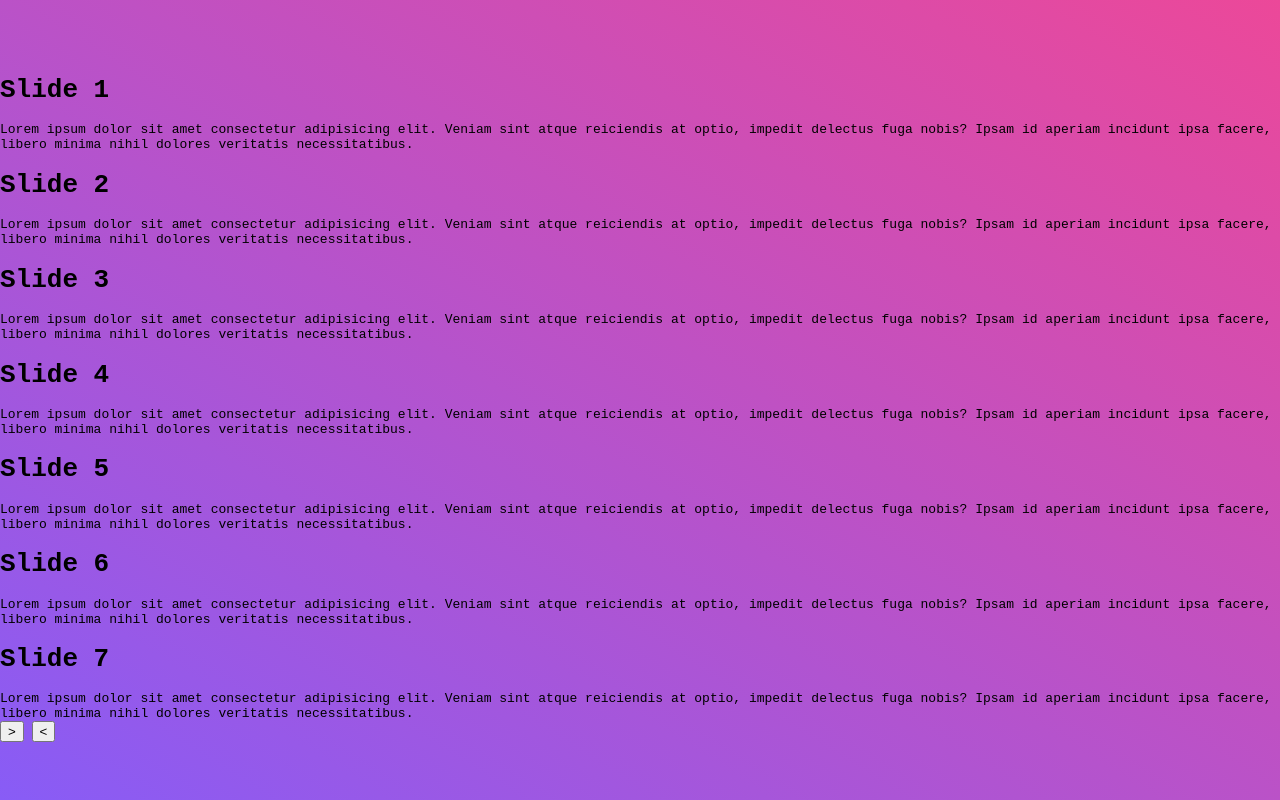
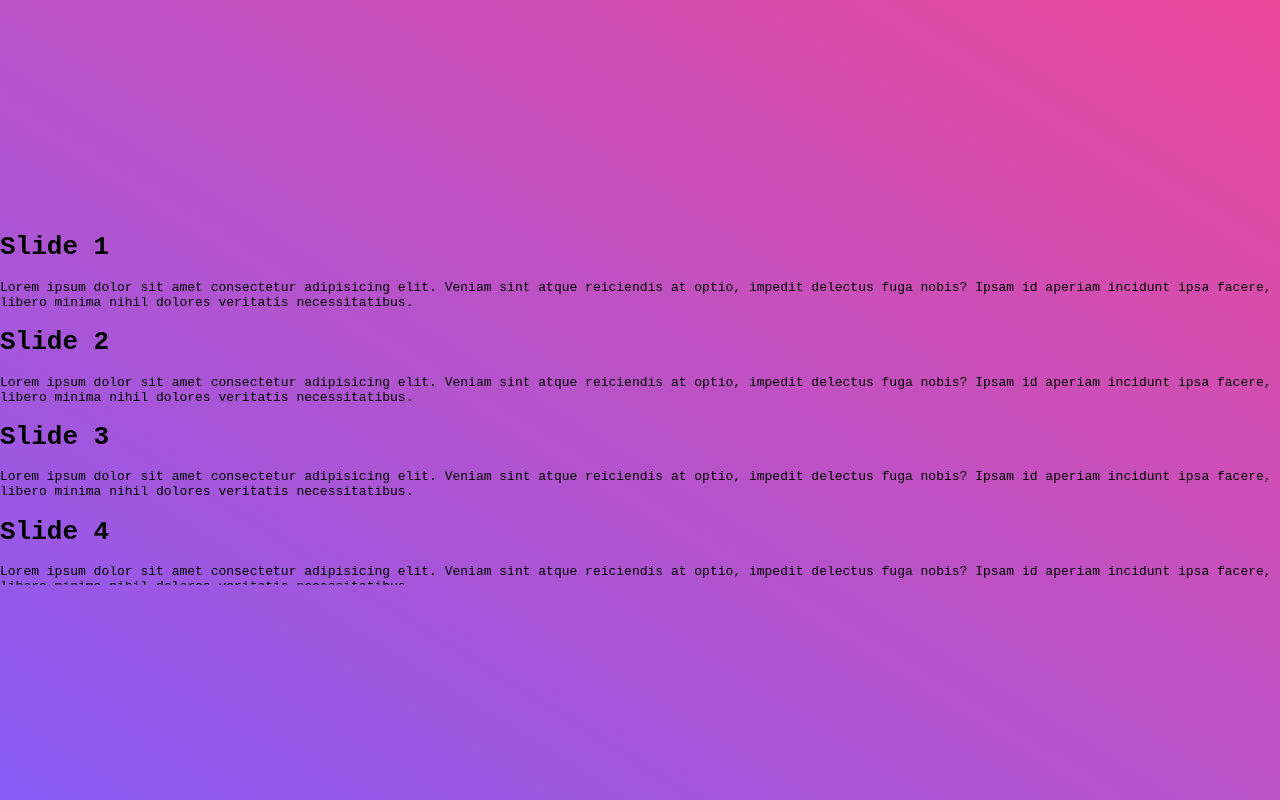
Before and after one commit to AmirTaki/animation-Card-Slider, a plain HTML site: page index.html in a window 1280 px wide. Drawn offline with nearby package versions, Linux system fonts and the light colour scheme.

Commit message:
slider css at project

```diff
--- a/src/styles.css
+++ b/src/styles.css
@@ -10,3 +10,10 @@ body {
     align-items: center;
     font-family: monospace;
 }
+
+.slider {
+    position: relative;
+    width: 100%;
+    height: 370px;
+    overflow: hidden;
+}
```
